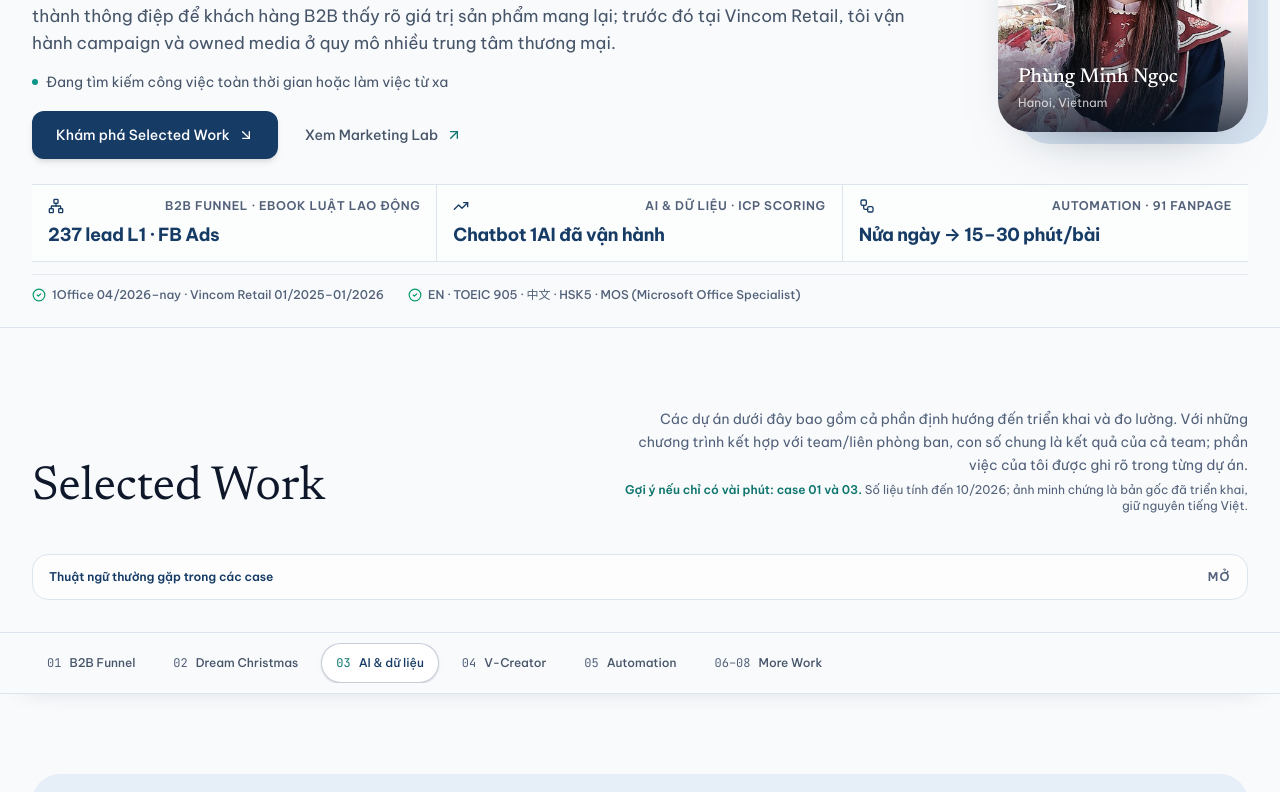
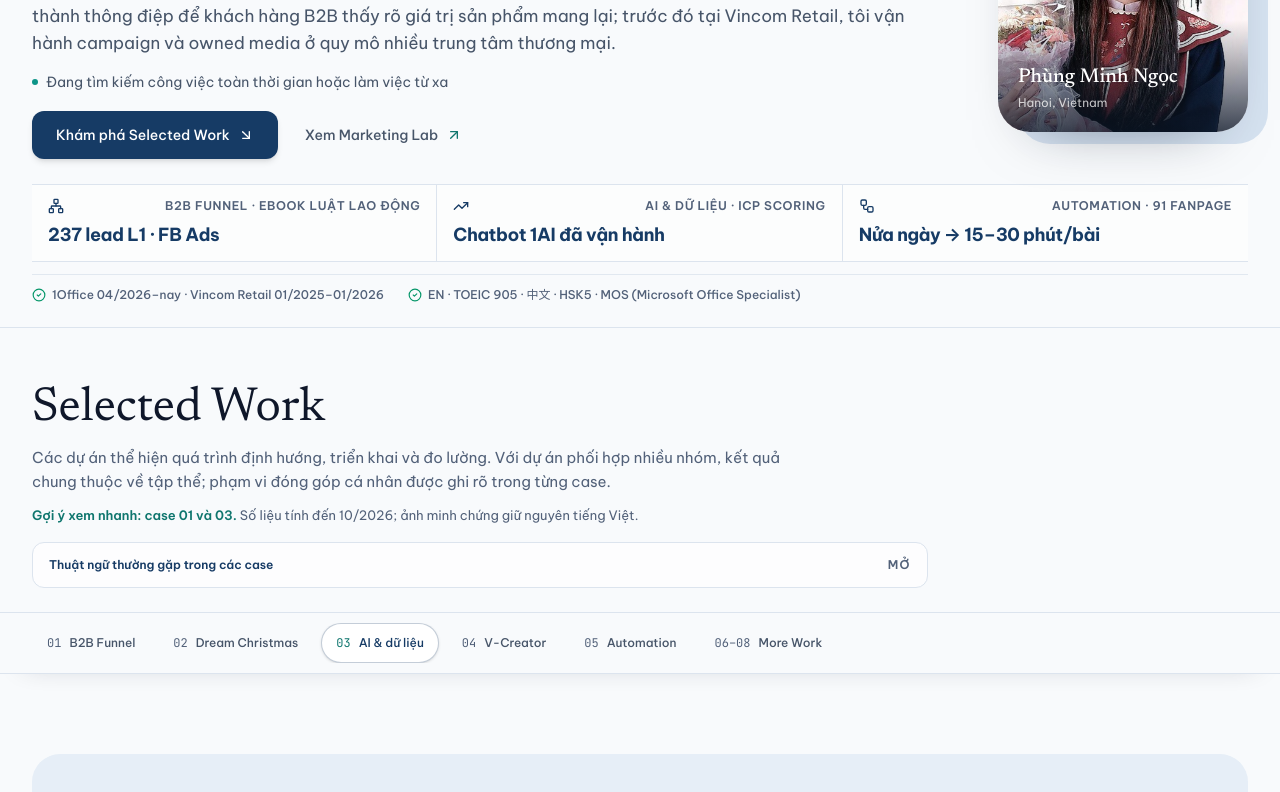
Before and after one commit to phungminhngoc5823/my-portfolio, a React (Vite) app: page / in a window 1280 px wide. Shown: the part 308-1100 px from the top of the page. Built offline with nearby package versions, Linux system fonts and the light colour scheme.

Commit message:
Compact Selected Work introduction and B2B landing page evidence
Left-align and shorten the section intro, reduce whitespace, and move three large B2B landing page screenshots into a collapsed thumbnail gallery with full-size lightbox. Keep translations synchronized.

```diff
--- a/src/components/WorkSection.tsx
+++ b/src/components/WorkSection.tsx
@@ -68,10 +68,18 @@ export const WorkSection: React.FC<WorkSectionProps> = ({ onOpenLab }) => {
   }, [lightbox, closeLightbox]);
 
   return <section id="projects" className="bg-[#F8FAFC] border-b border-[#DCE4EE]">
-    <div className="max-w-7xl mx-auto px-4 sm:px-6 lg:px-8 pt-16 sm:pt-20 md:pt-20">
-      <motion.div initial={{opacity:0,y:20}} whileInView={{opacity:1,y:0}} viewport={{once:true}} className="grid lg:grid-cols-12 gap-6 lg:gap-10 items-end pb-6 sm:pb-8">
-        <div className="lg:col-span-12 flex flex-col gap-3 md:flex-row md:items-end md:justify-between md:gap-10"><h2 className="font-serif-title text-[30px] sm:text-4xl lg:text-5xl text-[#0F172A] leading-[1.08] shrink-0">Selected Work</h2><div className="md:max-w-[640px] md:text-right space-y-1.5 text-sm text-[#526179] leading-relaxed text-pretty"><p>Các dự án dưới đây bao gồm cả phần định hướng đến triển khai và đo lường. Với những chương trình kết hợp với team/liên phòng ban, con số chung là kết quả của cả team; phần việc của tôi được ghi rõ trong từng dự án.</p><p className="text-xs text-[#526179]"><span className="font-semibold text-[#0D9488]">Gợi ý nếu chỉ có vài phút: case 01 và 03.</span> Số liệu tính đến 10/2026; ảnh minh chứng là bản gốc đã triển khai, giữ nguyên tiếng Việt.</p></div></div>
-        <details className="lg:col-span-12 group rounded-2xl border border-[#DCE4EE] bg-white/70">
+    <div className="max-w-7xl mx-auto px-4 sm:px-6 lg:px-8 pt-10 sm:pt-12 md:pt-14">
+      <motion.div initial={{opacity:0,y:12}} whileInView={{opacity:1,y:0}} viewport={{once:true}} className="pb-5 sm:pb-6">
+        <div className="max-w-4xl space-y-2.5">
+          <h2 className="font-serif-title text-[30px] sm:text-4xl lg:text-5xl text-[#0F172A] leading-[1.08]">Selected Work</h2>
+          <p className="text-sm sm:text-[15px] text-[#526179] leading-relaxed">
+            Các dự án thể hiện quá trình định hướng, triển khai và đo lường. Với dự án phối hợp nhiều nhóm, kết quả chung thuộc về tập thể; phạm vi đóng góp cá nhân được ghi rõ trong từng case.
+          </p>
+          <p className="text-xs sm:text-[13px] text-[#526179] leading-relaxed">
+            <span className="font-semibold text-[#0F766E]">Gợi ý xem nhanh: case 01 và 03.</span> Số liệu tính đến 10/2026; ảnh minh chứng giữ nguyên tiếng Việt.
+          </p>
+        </div>
+        <details className="group mt-4 max-w-4xl rounded-xl border border-[#DCE4EE] bg-white/70">
           <summary className="cursor-pointer list-none min-h-[44px] px-4 py-2.5 flex items-center justify-between gap-3 text-xs font-semibold text-[#163B65]">
             <span>Thuật ngữ thường gặp trong các case</span>
  <span className="text-[10px] uppercase tracking-[0.12em] text-[#526179] group-open:hidden">Mở</span>
--- a/src/components/work/FlagshipCases.tsx
+++ b/src/components/work/FlagshipCases.tsx
@@ -245,7 +245,6 @@ export const B2BAnchor = ({
 
   const { open, toggle, detailsId } = useCaseDetails(`project-${project.id}`);
   const [stage, setStage] = React.useState(0);
-  const [lpShot, setLpShot] = React.useState(0);
   const goStage = (next: number) => {
     setStage(next);
     requestAnimationFrame(() => document.getElementById('b2b-stage-tabs')?.scrollIntoView({ block: 'start', behavior: 'smooth' }));
@@ -384,14 +383,24 @@ export const B2BAnchor = ({
               </div>
             )}
             {b2bShots.length > 0 && (
-              <div className="mt-8 pt-8 border-t border-dashed border-[#CBD5E1]">
-                <div className="flex flex-wrap gap-2 mb-4" role="group" aria-label="Các phần của landing page B2B">
-                  {b2bShots.map((image, i) => (
-                    <button key={image.url} type="button" aria-pressed={i === lpShot} onClick={() => setLpShot(i)} className={`inline-flex min-h-[40px] items-center px-4 rounded-full border text-xs font-semibold transition-colors ${i === lpShot ? 'bg-[#163B65] border-[#163B65] text-white' : 'bg-white border-[#CBD5E1] text-[#475569] hover:border-[#163B65] hover:text-[#163B65]'}`}>{image.title.split(' — ')[1] || image.title}</button>
+              <EvidenceFold label="Xem chi tiết landing page B2B (3 ảnh)">
+                <p className="text-xs text-[#526179]">Bấm ảnh để xem đầy đủ.</p>
+                <div className="grid gap-3 sm:grid-cols-3">
+                  {b2bShots.map((image) => (
+                    <figure key={image.url} className="min-w-0">
+                      <button
+                        type="button"
+                        onClick={() => onZoom(image.url, image.title)}
+                        aria-label={image.title}
+                        className="block w-full rounded-xl border border-[#DCE4EE] bg-[#F8FAFC] p-2 hover:border-[#0D9488] focus-visible:outline focus-visible:outline-2 focus-visible:outline-offset-2 focus-visible:outline-[#0D9488] transition-colors cursor-zoom-in"
+                      >
+                        <img src={image.url} alt={image.title} {...imgSize(image.url)} loading="lazy" className="w-full h-36 md:h-40 object-contain" />
+                      </button>
+                      <figcaption className="mt-2 text-xs font-medium text-[#475569]">{image.title.split(' — ')[1] || image.title}</figcaption>
+                    </figure>
                   ))}
                 </div>
-                {b2bShots[lpShot] && <FixedShot key={b2bShots[lpShot].url} src={b2bShots[lpShot].url} title={b2bShots[lpShot].title} subtitle={b2bShots[lpShot].subtitle} onZoom={onZoom} frame="aspect-[2/1]" fit="cover" />}
-              </div>
+              </EvidenceFold>
             )}
           </B2BStage>
 
```
Also changed, not shown: 1 other file (tests, documents, lock files or other folders).
